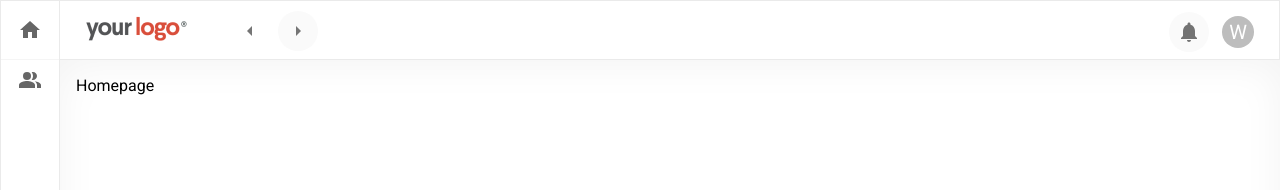
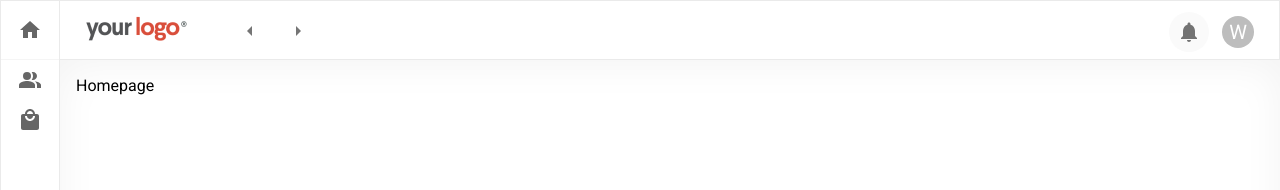
Before and after one commit to WillyAntunez/w-erp, a React (Vite) app: page / in a window 1280 px wide. Shown: the top 190 px of the page. Built offline with nearby package versions, Linux system fonts and the light colour scheme.

Commit message:
feat: menu desplegable de tipo dropdown conviviendo con tipo floating

```diff
--- a/src/components/Layout/components/AsideItem/AsideItem.tsx
+++ b/src/components/Layout/components/AsideItem/AsideItem.tsx
@@ -17,9 +17,11 @@
     expansibleType = 'FLOATING',
     isExpanded = false,
     level = 1,
+    active,
     onMouseOver = () => {},
 }: IAsideItem = {}) => {
-    const { isAsideExpanded, isMobile } = useApplicationStore();
+    const { isAsideExpanded, isMobile, onCloseAllAsideMenus } =
+        useApplicationStore();
     const navigate = useNavigate();
 
     const theme = useTheme();
@@ -27,11 +29,13 @@
     const onClickItem = (event: React.MouseEvent<HTMLElement>) => {
         if (type === 'SEPARATOR') return;
 
-        if (path.length > 0) {
-            navigate(path);
+        if (type === 'EXPANSIBLE') {
+            event.preventDefault();
         } else {
-            onClick(event);
+            onCloseAllAsideMenus();
         }
+
+        onClick(event);
     };
 
     if (type === 'SEPARATOR') {
@@ -61,7 +65,11 @@
     }, [icon, iconType]);
 
     return (
-        <NavLink to={path} style={{ textDecoration: 'none' }}>
+        <NavLink
+            to={type !== 'EXPANSIBLE' ? path : '#'}
+            onClick={onClickItem}
+            style={{ textDecoration: 'none' }}
+        >
             <Box
                 sx={{
                     width: '100%',
@@ -76,9 +84,11 @@
                     '&:hover': {
                         backgroundColor: (theme) => theme.palette.grey[100],
                     },
+                    backgroundColor: active
+                        ? theme.palette.grey[200]
+                        : 'inherit',
                     transition: 'all 0.3s ease-in-out',
                 }}
-                onClick={onClickItem}
                 onMouseOver={(event) => {
                     event.stopPropagation();
                     onMouseOver(event);
--- a/src/components/Layout/components/DesplegableAsideItem/DesplegableAsideItem.tsx
+++ b/src/components/Layout/components/DesplegableAsideItem/DesplegableAsideItem.tsx
@@ -5,7 +5,7 @@
     INavChildrenDisplayType,
     INavIconType,
 } from '@/types/navigations';
-import { Box, Grid, MenuItem } from '@mui/material';
+import { Box, Grid, MenuItem, useTheme } from '@mui/material';
 import { AsideItem } from '../AsideItem/AsideItem';
 import { StyledMenu } from '../StyledMenu/StyledMenu';
 import { useOutsideAlerter } from '@/hooks/useOutsideAlerter';
@@ -22,24 +22,33 @@
     level = 1,
     ...asideItemProps
 }: DesplegableAsideItemProps) => {
+    const theme = useTheme();
+
     const {
         asideOpenMenus,
         onCloseAllAsideMenus,
         onToggleAsideMenus,
         onSetAsideMenu,
         onCloseAllAboveAsideMenus,
+        isAsideExpanded,
     } = useApplicationStore();
 
     const { isMobile } = useApplicationStore();
 
-    const expandTypeToRender = isMobile ? 'DROPDOWN' : type;
+    const expandTypeToRender = isMobile
+        ? 'DROPDOWN'
+        : !isAsideExpanded
+          ? 'FLOATING'
+          : type;
 
     const ref = useRef<HTMLDivElement>(null);
 
     const [anchorEl, setAnchorEl] = useState<null | HTMLElement>(null);
 
     const itemMenuUniqueKey = useMemo<string>(() => {
-        return `${asideItemProps.label}-${level}`;
+        return `${asideItemProps.label}-${level}`
+            .replace(/\s/g, '')
+            .replace(/[^\w-]/g, '');
     }, []);
 
     const open = useMemo<boolean>(() => {
@@ -49,15 +58,19 @@
     const handleMouseOver = (event: React.MouseEvent<HTMLElement>) => {
         event.stopPropagation();
 
-        if (!anchorEl) {
-            setAnchorEl(
-                document.getElementById(itemMenuUniqueKey) as HTMLElement,
-            );
+        const newAnchorEl = document.getElementById(
+            itemMenuUniqueKey,
+        ) as HTMLElement;
+
+        if (newAnchorEl) {
+            setAnchorEl(newAnchorEl);
         }
 
-        if (!open && anchorEl) {
+        if (!open && newAnchorEl) {
             onCloseAllAboveAsideMenus(level);
             onSetAsideMenu(itemMenuUniqueKey, true, level);
+        } else if (open && expandTypeToRender === 'DROPDOWN') {
+            onCloseAllAboveAsideMenus(level);
         }
     };
 
@@ -71,7 +84,11 @@
         const element = e.target as HTMLInputElement;
 
         if (e.target) {
-            if (!element.matches('#aside-floating-menu *') && open) {
+            if (
+                !element.matches('#aside-floating-menu *') &&
+                !element.matches(`#${itemMenuUniqueKey} *`) &&
+                open
+            ) {
                 handleClose();
             }
         }
@@ -79,18 +96,30 @@
 
     return (
         <>
+            <Box id="aside-floating-menu">
                 <Box ref={ref} id={itemMenuUniqueKey}>
                     <AsideItem
                         {...asideItemProps}
                         type="EXPANSIBLE"
                         expansibleType={expandTypeToRender}
                         isExpanded={open}
-                    onMouseOver={handleMouseOver}
+                        onMouseOver={
+                            expandTypeToRender === 'FLOATING'
+                                ? handleMouseOver
+                                : () => {}
+                        }
+                        onClick={
+                            expandTypeToRender === 'DROPDOWN'
+                                ? handleMouseOver
+                                : () => {}
+                        }
                         level={level}
+                        active={open}
                     />
                 </Box>
 
-            {!open ? null : (
+                {expandTypeToRender === 'FLOATING' ? (
+                    !open ? null : (
                         <StyledMenu
                             id="aside-floating-menu"
                             MenuListProps={{
@@ -112,7 +141,30 @@
                         >
                             {children}
                         </StyledMenu>
-            )}
+                    )
+                ) : null}
+
+                {expandTypeToRender === 'DROPDOWN' ? (
+                    open ? (
+                        <Box
+                            sx={{
+                                paddingLeft: '5px',
+                                backgroundColor: 'rgb(245 245 245 / 17%)',
+                            }}
+                            id="aside-floating-menu"
+                        >
+                            <Box
+                                sx={{
+                                    paddingLeft: '10px',
+                                    borderLeft: `1px solid ${theme.palette.divider}`,
+                                }}
+                            >
+                                {children}
+                            </Box>
+                        </Box>
+                    ) : null
+                ) : null}
+            </Box>
         </>
     );
 };
--- a/src/navigations.ts
+++ b/src/navigations.ts
@@ -12,6 +12,7 @@
     {
         type: 'SEPARATOR',
     },
+    // floating example
     {
         label: 'Clientes',
         icon: 'PeopleAlt',
@@ -175,4 +176,123 @@
             // todo: not displayed routes
         ],
     },
+    // dropdown example
+    {
+        label: 'Productos',
+        icon: 'LocalMall',
+        childrenDisplayType: 'DROPDOWN',
+        children: [
+            {
+                label: 'Lista',
+                iconType: 'MUI',
+                icon: 'List',
+                component: lazy(
+                    () => import('./views/customers/ProspectsPage'),
+                ),
+                path: '/products/list',
+            },
+            {
+                label: 'Categorías',
+                iconType: 'MUI',
+                icon: 'Category',
+                component: lazy(
+                    () => import('./views/customers/ProspectsPage'),
+                ),
+                path: '/products/categories',
+            },
+            {
+                label: 'Marcas',
+                iconType: 'MUI',
+                icon: 'LocalOffer',
+                childrenDisplayType: 'DROPDOWN',
+                children: [
+                    {
+                        label: 'Lista',
+                        iconType: 'MUI',
+                        icon: 'List',
+                        component: lazy(
+                            () => import('./views/customers/ProspectsPage'),
+                        ),
+                        path: '/products/brands/list',
+                    },
+                    {
+                        label: 'Children 2',
+                        iconType: 'MUI',
+                        icon: 'ListAlt',
+                        childrenDisplayType: 'DROPDOWN',
+                        children: [
+                            {
+                                label: 'Children 2.1',
+                                iconType: 'MUI',
+                                icon: 'ListAlt',
+                                component: lazy(
+                                    () =>
+                                        import(
+                                            './views/customers/ProspectsPage'
+                                        ),
+                                ),
+                                path: '/customers/prospects',
+                            },
+                            {
+                                label: 'Children 2.2',
+                                iconType: 'MUI',
+                                icon: 'ListAlt',
+                                component: lazy(
+                                    () =>
+                                        import(
+                                            './views/customers/ProspectsPage'
+                                        ),
+                                ),
+                                path: '/customers/prospects',
+                            },
+                            {
+                                label: 'Children 2.3',
+                                iconType: 'MUI',
+                                icon: 'ListAlt',
+                                childrenDisplayType: 'DROPDOWN',
+                                children: [
+                                    {
+                                        label: 'Children 2.3.1',
+                                        iconType: 'MUI',
+                                        icon: 'ListAlt',
+                                        component: lazy(
+                                            () =>
+                                                import(
+                                                    './views/customers/ProspectsPage'
+                                                ),
+                                        ),
+                                        path: '/customers/prospects',
+                                    },
+                                    {
+                                        label: 'Children 2.3.2',
+                                        iconType: 'MUI',
+                                        icon: 'ListAlt',
+                                        component: lazy(
+                                            () =>
+                                                import(
+                                                    './views/customers/ProspectsPage'
+                                                ),
+                                        ),
+                                        path: '/customers/prospects',
+                                    },
+                                    {
+                                        label: 'Children 2.3.3',
+                                        iconType: 'MUI',
+                                        icon: 'ListAlt',
+                                        component: lazy(
+                                            () =>
+                                                import(
+                                                    './views/customers/ProspectsPage'
+                                                ),
+                                        ),
+                                        path: '/customers/prospects',
+                                    },
+                                ],
+                            },
+                        ],
+                    },
+                ],
+            },
+        ],
+    },
 ];
--- a/src/types/navigations.d.ts
+++ b/src/types/navigations.d.ts
@@ -22,6 +22,7 @@
     isExpanded?: boolean;
     path?: string;
     level?: number;
+    active?: boolean;
 }
 
 export interface INavigation extends IAsideItem {
```
Lines whose indentation alone changed are shown as unchanged.
